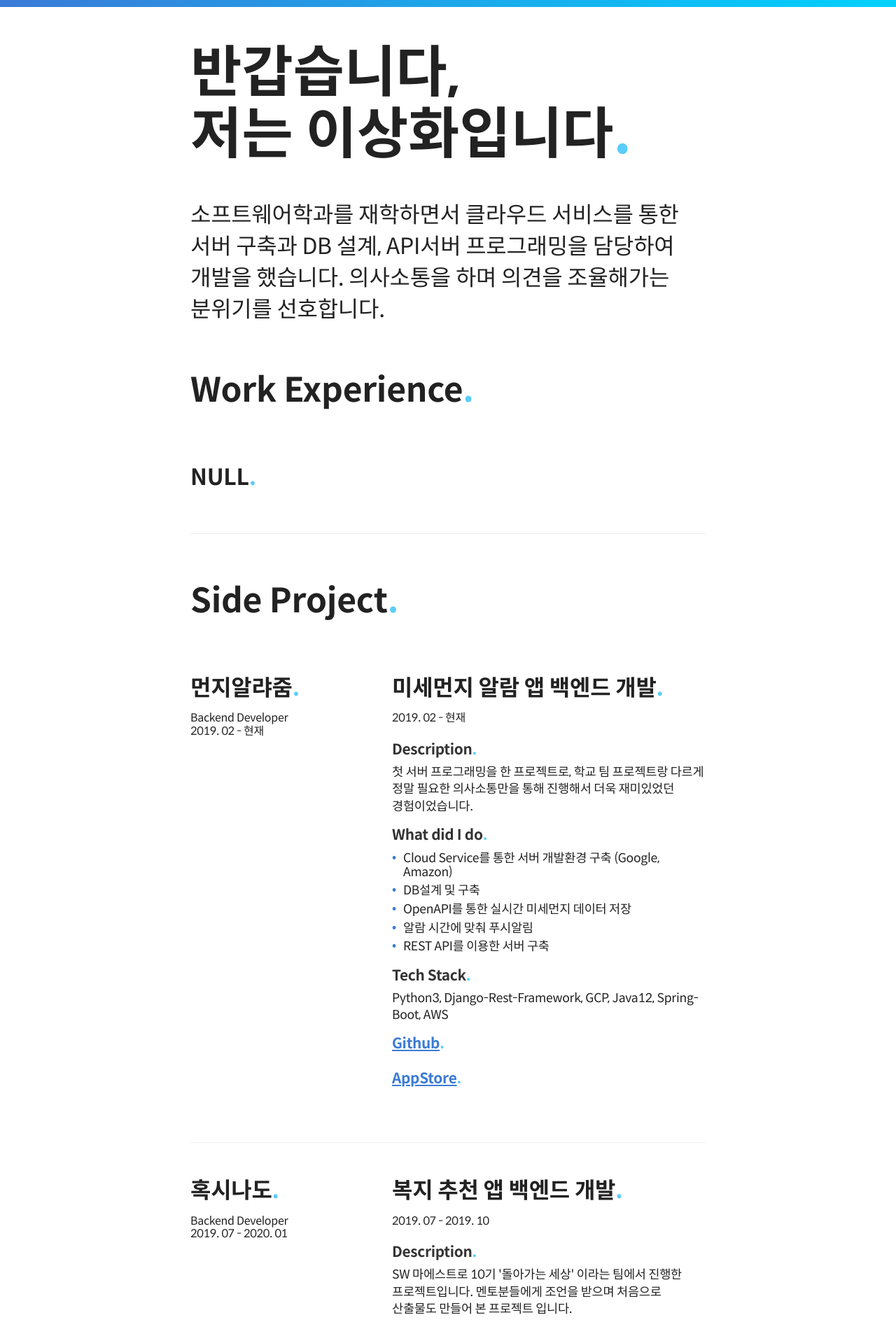
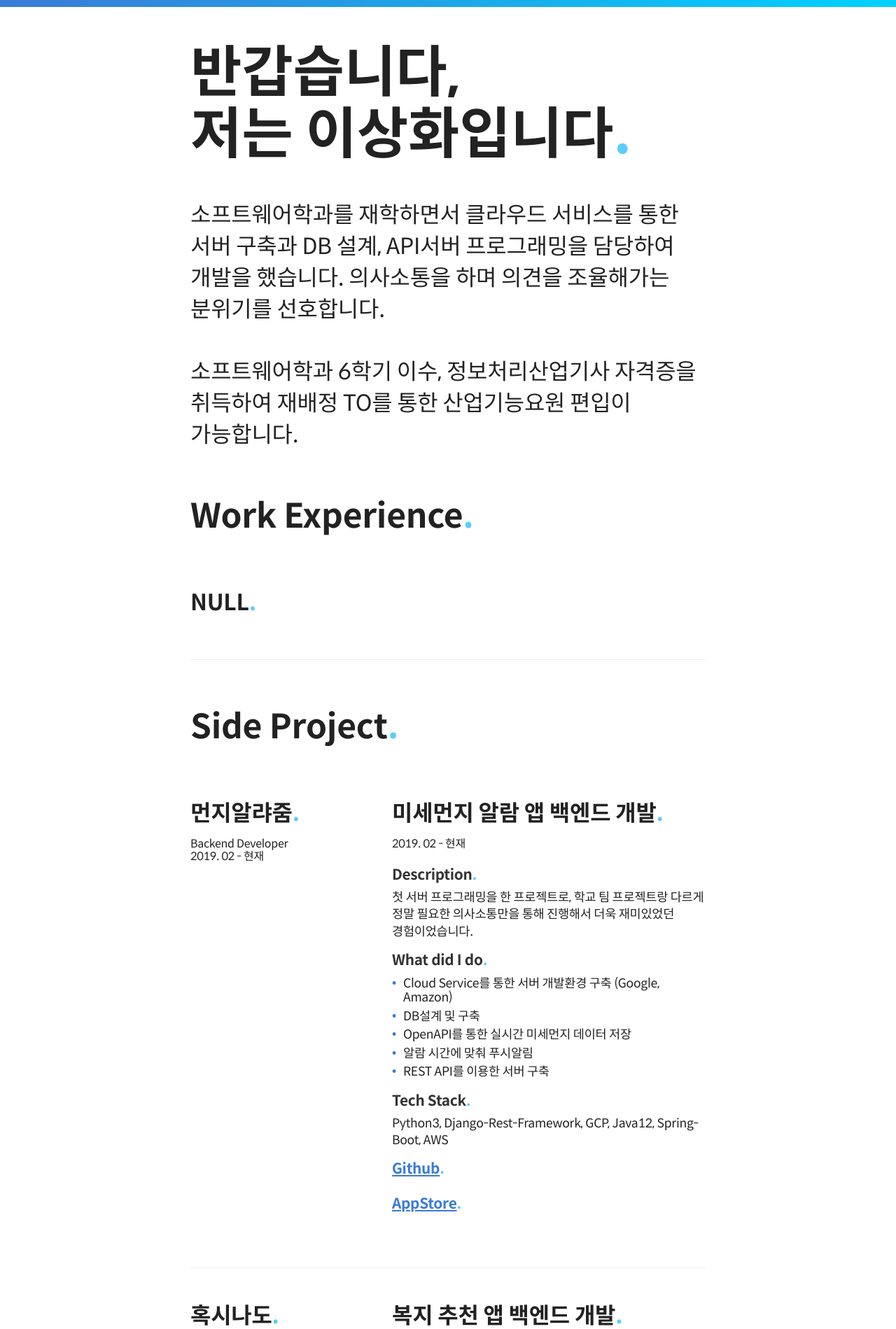
Before and after one commit to lee-sanghwa/lee-sanghwa.github.io, a Jekyll site: the page built from resume/resume.html, in a window 1280 px wide. Shown: the top 1899 px of the page at 70% size. Built offline with Jekyll 4.4.1, drawn with Linux system fonts in a browser that asks for light colours.

Commit message:
이력서 수정

```diff
--- a/resume/css_for_resume.css
+++ b/resume/css_for_resume.css
@@ -372,3 +372,7 @@ ul > li:before {
     display: block;
     margin-bottom: 1.5rem
 }
+
+.contact {
+    border-bottom: 1px solid #eee
+}
--- a/resume/resume.html
+++ b/resume/resume.html
@@ -20,7 +20,10 @@ permalink: /resume/
 <div class="container">
     <section><h1> 반갑습니다,<br>저는 이상화입니다<span class="period-mark">.</span></h1>
         <p class="big-paragraph"> 소프트웨어학과를 재학하면서 클라우드 서비스를 통한 서버 구축과 DB 설계, API서버 프로그래밍을 담당하여 개발을
-            했습니다. 의사소통을 하며 의견을 조율해가는 분위기를 선호합니다. </p></section>
+            했습니다. 의사소통을 하며 의견을 조율해가는 분위기를 선호합니다.
+            <br><br>
+            소프트웨어학과 6학기 이수, 정보처리산업기사 자격증을 취득하여 재배정 TO를 통한 산업기능요원 편입이 가능합니다.
+        </p></section>
     <section><h2>Work Experience<span class="period-mark">.</span></h2>
         <div class="row">
             <div class="row-left"><h3>NULL<span class="period-mark">.</span></h3>
@@ -52,7 +55,7 @@ permalink: /resume/
                             class="period-mark">.</span></h5>
                     <br>
                     <h5>
-                        <a href="https://apps.apple.com/us/app/%EB%A8%BC%EC%A7%80%EC%95%8C%EB%9E%B4%EC%A4%8C/id1470952112"
+                        <a href="https://apps.apple.com/kr/app/%EB%A8%BC%EC%A7%80%EC%95%8C%EB%9E%B4%EC%A4%8C/id1470952112"
                            target="_blank">AppStore</a><span
                             class="period-mark">.</span></h5>
                 </div>
@@ -101,11 +104,13 @@ permalink: /resume/
                 현재는 휴학을 하고 현역 산업기능요원을 위해 구직중입니다. </p></div>
     </section>
     <section><h2>Contact<span class="period-mark">.</span></h2>
-        <ul>
-            <li><a href="mailto:developerjosephlee97@gmail.com">이메일</a></li>
-            <li><a href="https://github.com/lee-sanghwa" target="_blank">깃허브</a></li>
-            <li>연락처: 010 - 5556 - 2646</li>
-        </ul>
+        <div class="contact">
+            <ul>
+                <li><a href="mailto:developerjosephlee97@gmail.com">이메일</a></li>
+                <li><a href="https://github.com/lee-sanghwa" target="_blank">깃허브</a></li>
+                <li>연락처: 010 - 5556 - 2646</li>
+            </ul>
+        </div>
     </section>
 </div>
 </body>
```
